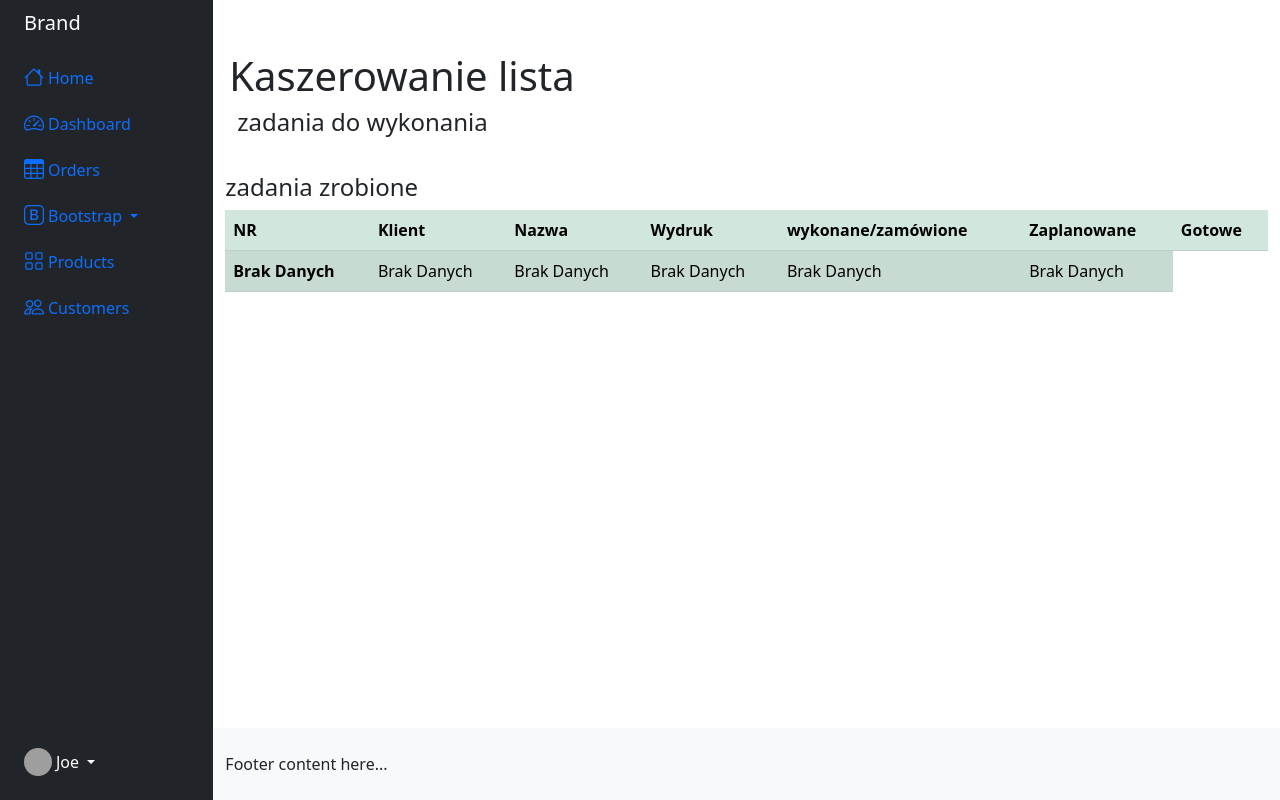
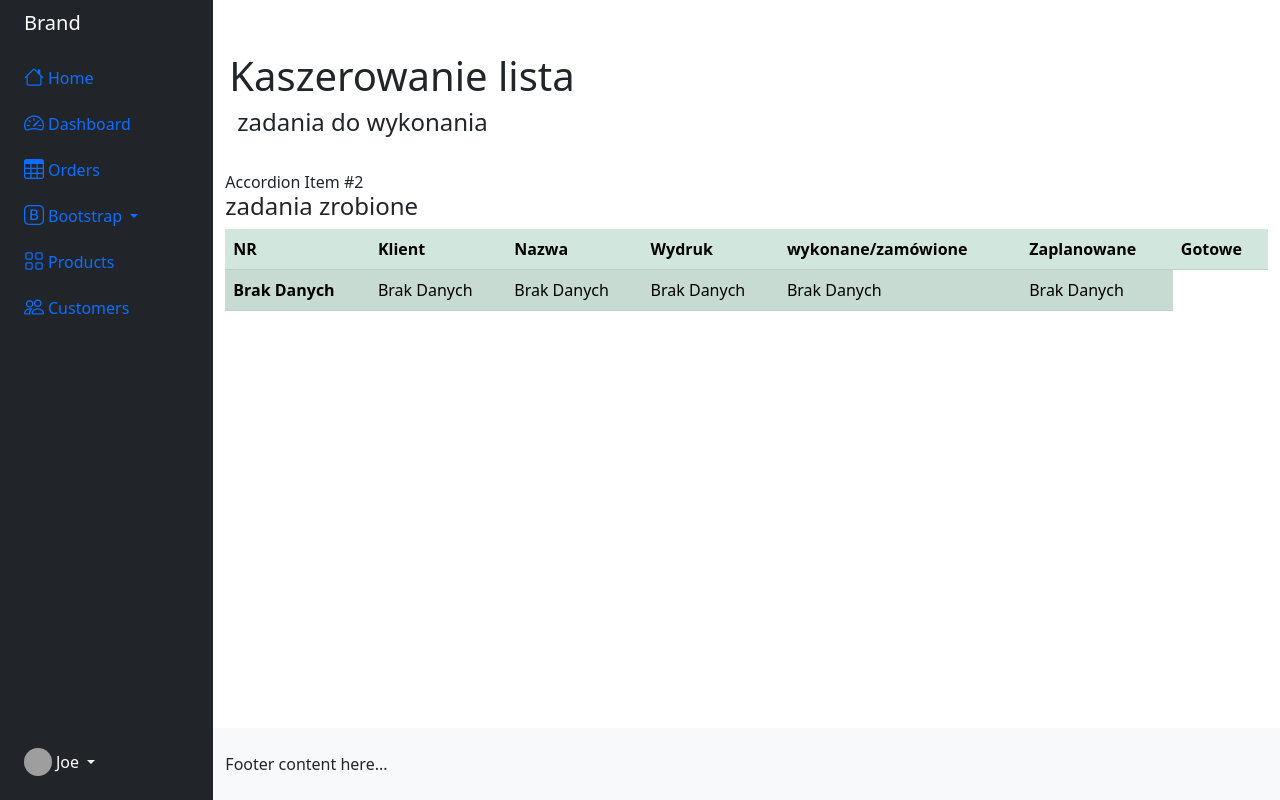
Before and after one commit to ut3k/raster_system, a Django app: page / in a window 1280 px wide. Run offline with Django 4.2, Linux system fonts and the light colour scheme; data that the repository does not hold is empty; some libraries are stand-ins or nearby versions; grey boxes are pictures that could not be loaded.

Commit message:
wersja according

```diff
--- a/raster_system/kaszerowanie/templates/kasz_list_view.html
+++ b/raster_system/kaszerowanie/templates/kasz_list_view.html
@@ -9,11 +9,16 @@
   <h4 class='px-2'>zadania do wykonania</h4>
 </div>
 
-<!-- tabela -->
+<div class="accordion" id="accordionPanelsStayOpenExample">
   {% for kasz in kasz_zrobic %}
-<div class="card my-4">
-  <div class="card-header text-white bg-danger">{{ kasz.pk }}.Klient: {{ kasz.klient }} / Stan: {{ kasz.kasz_gotowe }}</div>
-  <div class="card-body">
+  <div class="accordion-item">
+    <h2 class="accordion-header" id="panelsStayOpen-heading{{ kasz.pk }}">
+      <button class="accordion-button " type="button" data-bs-toggle="collapse" data-bs-target="#panelsStayOpen-collapse{{ kasz.pk }}" aria-expanded="false" aria-controls="panelsStayOpen-collapse{{ kasz.pk }}">
+        nr. {{ kasz.pk }} - <b>Klient: {{ kasz.klient }}</b> - wykonano: {{ kasz.kasz_wykonane }} / {{ kasz.kasz_zamówienie }} - Stan: {{ kasz.kasz_gotowe }}
+      </button>
+    </h2>
+    <div id="panelsStayOpen-collapse{{ kasz.pk }}" class="accordion-collapse collapse" aria-labelledby="panelsStayOpen-heading{{ kasz.pk }}">
+      <div class="accordion-body">
         <h5 class="card-title">Nazwa zadania:{{ kasz.nazwa }}</h5>
         <p class="card-text">Połączyć: {{ kasz.wydruk }} + {{kasz.material}}</p>
         <p class="card-text">Zostało wykonane:{{ kasz.kasz_wykonane }} / {{ kasz.kasz_zamówienie }}</p>
@@ -23,8 +28,22 @@
         <a href="#" class="btn btn-primary">Dodaj</a>
       </div>
     </div>
+  </div>
   {% endfor %}
+</div>
 
+<div class="accordion-item">
+  <h2 class="accordion-header" id="panelsStayOpen-headingTwo">
+    <button class="accordion-button collapsed" type="button" data-bs-toggle="collapse" data-bs-target="#panelsStayOpen-collapseTwo" aria-expanded="false" aria-controls="panelsStayOpen-collapseTwo">
+      Accordion Item #2
+    </button>
+  </h2>
+  <div id="panelsStayOpen-collapseTwo" class="accordion-collapse collapse" aria-labelledby="panelsStayOpen-headingTwo">
+    <div class="accordion-body">
+      <strong>This is the second item's accordion body.</strong> It is hidden by default, until the collapse plugin adds the appropriate classes that we use to style each element. These classes control the overall appearance, as well as the showing and hiding via CSS transitions. You can modify any of this with custom CSS or overriding our default variables. It's also worth noting that just about any HTML can go within the <code>.accordion-body</code>, though the transition does limit overflow.
+    </div>
+  </div>
+</div>
 
 <h4>zadania zrobione</h4>
 <!-- tablea zadania zrobione -->
```
Lines whose indentation alone changed are shown as unchanged.
